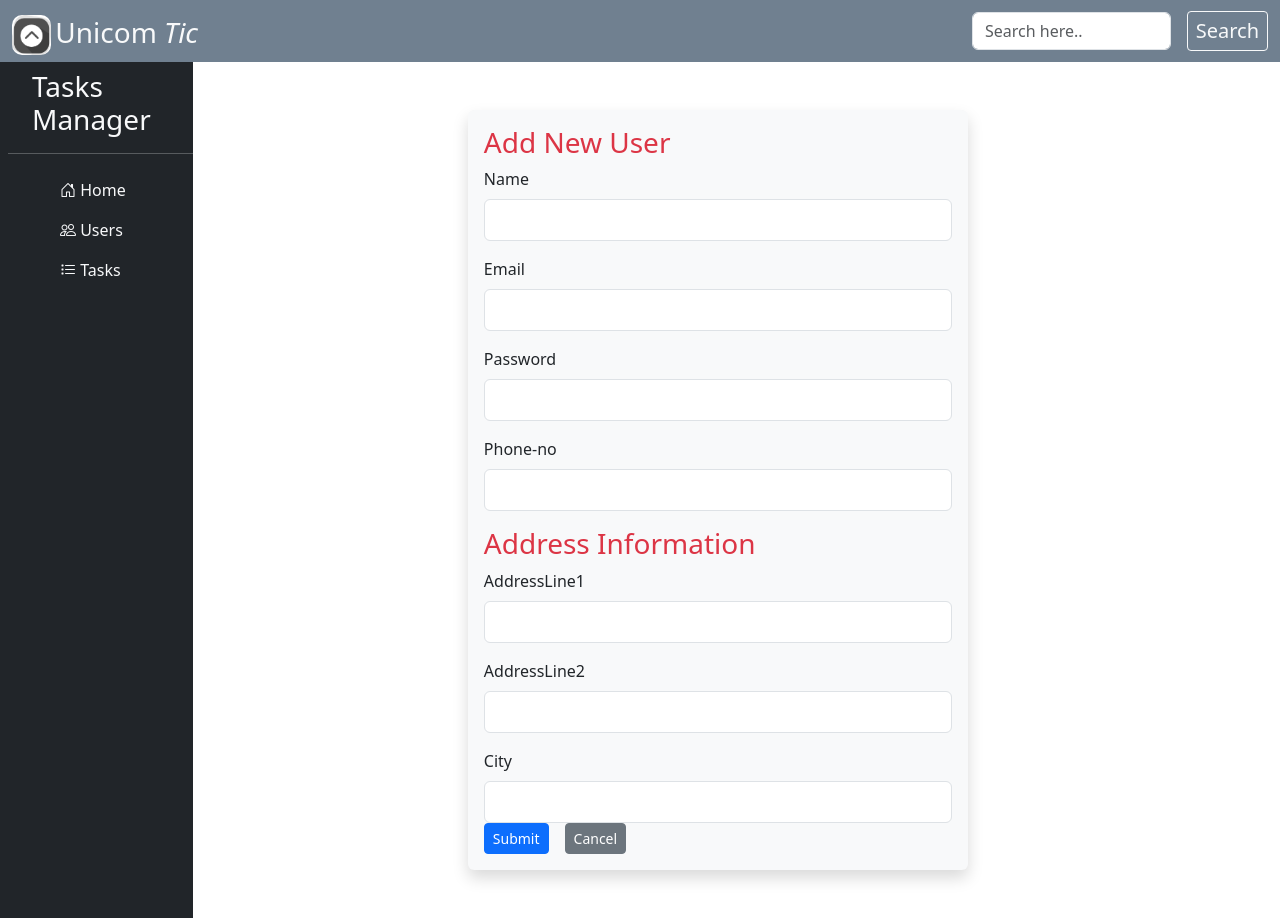
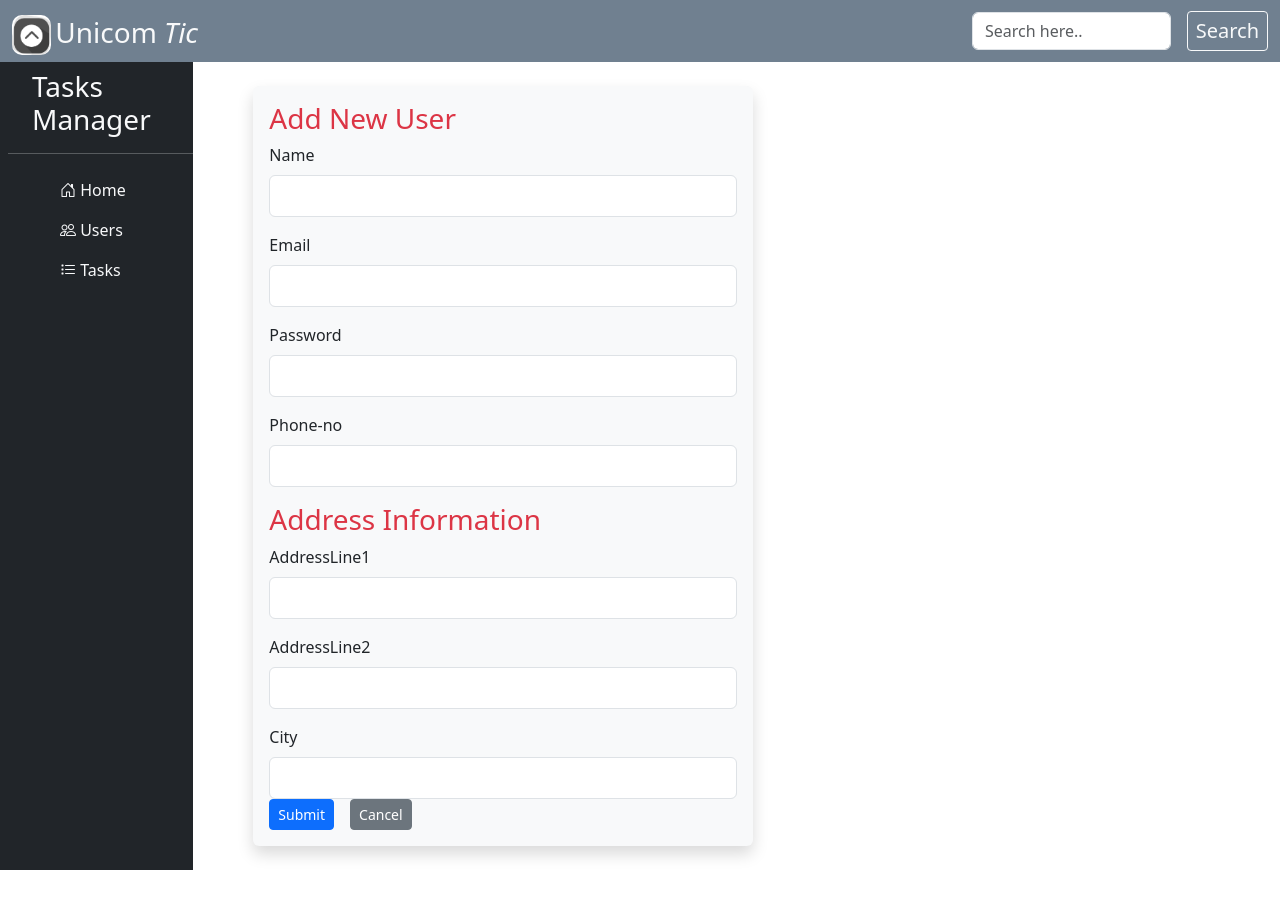
Before and after one commit to Anojan1520/angularFrontend, an Angular app: page /user-form in a window 1280 px wide. After the commit the page ends 870 px from the top, so only its background shows below. Built offline with nearby package versions, Linux system fonts and the light colour scheme.

Commit message:
Update ngx-bootstrap

```diff
--- a/src/app/userform/userform.component.html
+++ b/src/app/userform/userform.component.html
@@ -1,6 +1,6 @@
 <div class="container">
     <div class="row">
-        <div class="col-9 offset-3 my-5">
+        <div class="col m-4">
             <form style="width: 500px;" [formGroup]="userForm" (ngSubmit)="FormSubmited(userForm)" class="shadow p-3  bg-light rounded">
                 <h3 class="text-danger">{{title}}</h3>
                 <div class="mb-3">
@@ -62,7 +62,7 @@
                 <button type="reset" class="btn btn-secondary btn-sm" [routerLink]="['/']">Cancel</button>
             </form>
         </div>
-        <div class="col-5 mt-3 shadow-lg" *ngIf="isEditMode">
+        <div class="col-5 mt-3 shadow-lg p-0" *ngIf="isEditMode">
             <h3 class="text-light bg-success  p-2">Your Tasks</h3>
             <ul>
                 <li *ngFor="let task of tasks">{{task.title}}-{{task.description}}</li>
```
